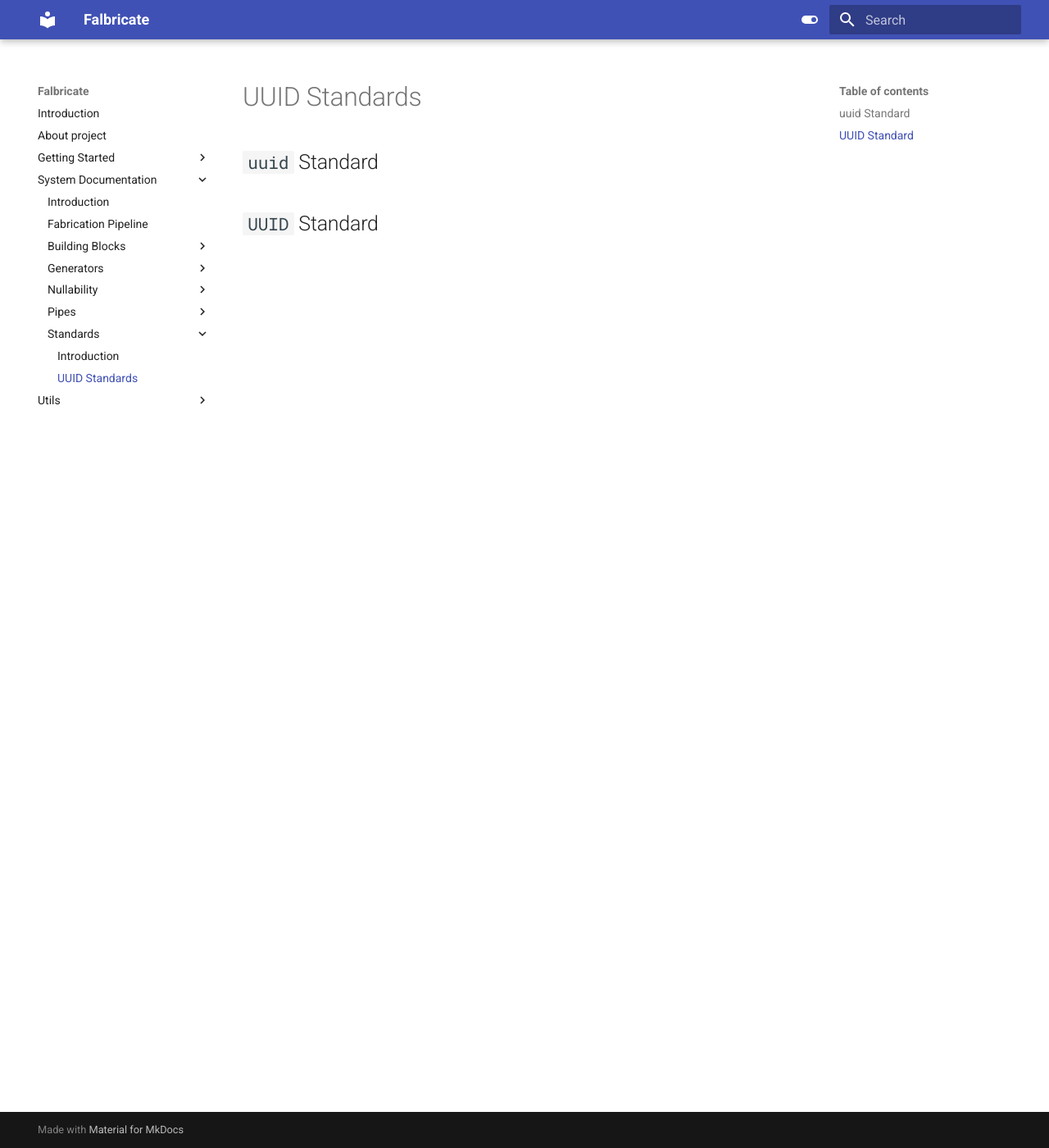
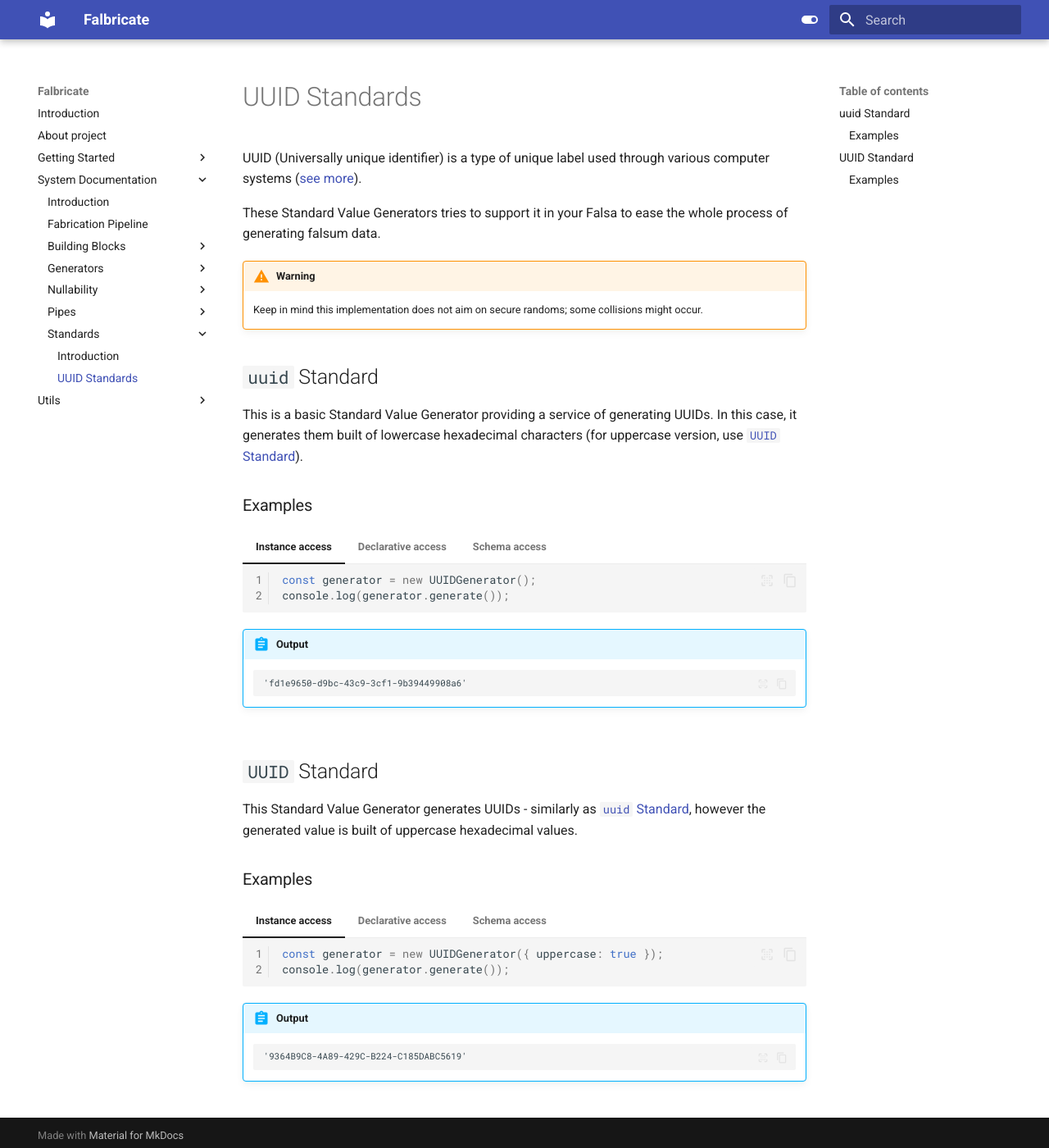
Before and after one commit to vojtechpavlu/falbricate-base, an MkDocs documentation site: the page built from docs/docs/System-Documentation/Standards/01_uuid.md, in a window 1280 px wide and 1400 px high. Shown: the whole window at 82% size. Built offline with MkDocs 1.6.1 and Material for MkDocs 9.7.7, drawn with Linux system fonts in a browser that asks for light colours.

Commit message:
Add UUID

````diff
--- a/docs/docs/System-Documentation/Standards/01_uuid.md
+++ b/docs/docs/System-Documentation/Standards/01_uuid.md
@@ -1,6 +1,121 @@
 # UUID Standards
+
+UUID (Universally unique identifier) is a type of unique label used through various computer systems
+([see more](https://en.wikipedia.org/wiki/Universally_unique_identifier)).
+
+These Standard Value Generators tries to support it in your Falsa to ease the whole process of generating falsum data.
+
+!!! warning
+
+    Keep in mind this implementation does not aim on secure randoms; some collisions might occur.
+
 
 ## `uuid` Standard
 
+This is a basic Standard Value Generator providing a service of generating UUIDs. In this case, it generates them
+built of lowercase hexadecimal characters (for uppercase version, use [`UUID` Standard](#uuid-standard-1)).
+
+
+### Examples
+
+=== "Instance access"
+
+    ``` typescript linenums="1"
+    const generator = new UUIDGenerator();
+    console.log(generator.generate());
+    ```
+
+    !!! abstract "Output"
+
+        ```
+        'fd1e9650-d9bc-43c9-3cf1-9b39449908a6'
+        ```
+
+=== "Declarative access"
+
+    ``` typescript linenums="1"
+    const generator = getStandard('uuid');
+    console.log(generator.generate());
+    ```
+
+    !!! abstract "Output"
+
+        ```
+        'fd1e9650-d9bc-43c9-3cf1-9b39449908a6'
+        ```
+
+=== "Schema access"
+
+    ``` javascript linenums="1"
+    const schema: SchemaInput = {
+        fields: {
+            value: 'uuid'
+        }
+    }
+
+    const fabricator = new Fabricator(schema);
+
+    console.log(fabricator.generate());
+    ```
+
+    !!! abstract "Output"
+
+        ```
+        { value: 'fd1e9650-d9bc-43c9-3cf1-9b39449908a6' }
+        ```
+
 
 ## `UUID` Standard
+
+This Standard Value Generator generates UUIDs - similarly as
+[`uuid` Standard](#uuid-standard), however the generated value is built
+of uppercase hexadecimal values.
+
+
+### Examples
+
+=== "Instance access"
+
+    ``` typescript linenums="1"
+    const generator = new UUIDGenerator({ uppercase: true });
+    console.log(generator.generate());
+    ```
+
+    !!! abstract "Output"
+
+        ```
+        '9364B9C8-4A89-429C-B224-C185DABC5619'
+        ```
+
+=== "Declarative access"
+
+    ``` typescript linenums="1"
+    const generator = getStandard('UUID');
+    console.log(generator.generate());
+    ```
+
+    !!! abstract "Output"
+
+        ```
+        '9364B9C8-4A89-429C-B224-C185DABC5619'
+        ```
+
+=== "Schema access"
+
+    ``` javascript linenums="1"
+    const schema: SchemaInput = {
+        fields: {
+            value: 'UUID'
+        }
+    }
+
+    const fabricator = new Fabricator(schema);
+
+    console.log(fabricator.generate());
+    ```
+
+    !!! abstract "Output"
+
+        ```
+        { value: '9364B9C8-4A89-429C-B224-C185DABC5619' }
+        ```
````
Also changed, not shown: docs/docs/System-Documentation/Standards/00_introduction.md (+21 -3 lines).
